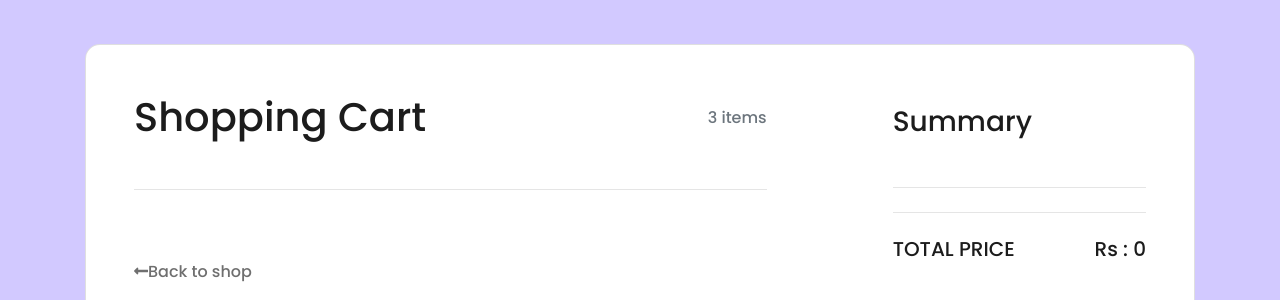
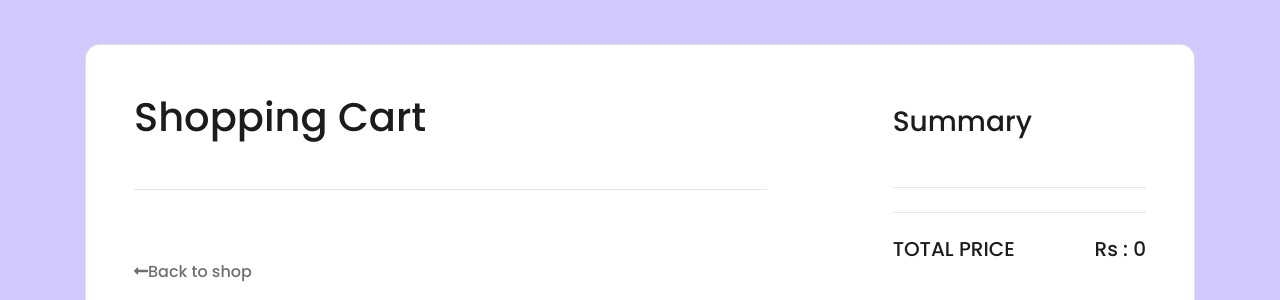
Before and after one commit to muhammediyas786/Shopping-cart, a Django app: page /cart/cart/ in a window 1280 px wide. Shown: the part 221-521 px from the top of the page. Run offline with Django 4.2, Linux system fonts and the light colour scheme; data that the repository does not hold is empty; some libraries are stand-ins or nearby versions.

Commit message:
Update cart.html

```diff
--- a/templates/cart.html
+++ b/templates/cart.html
@@ -22,7 +22,6 @@
                 <div class="p-5">
                   <div class="d-flex justify-content-between align-items-center mb-5">
                     <h1 class="fw-bold mb-0 text-black">Shopping Cart</h1>
-                    <h6 class="mb-0 text-muted">3 items</h6>
                   </div>
                   <hr class="my-4">
 
```
